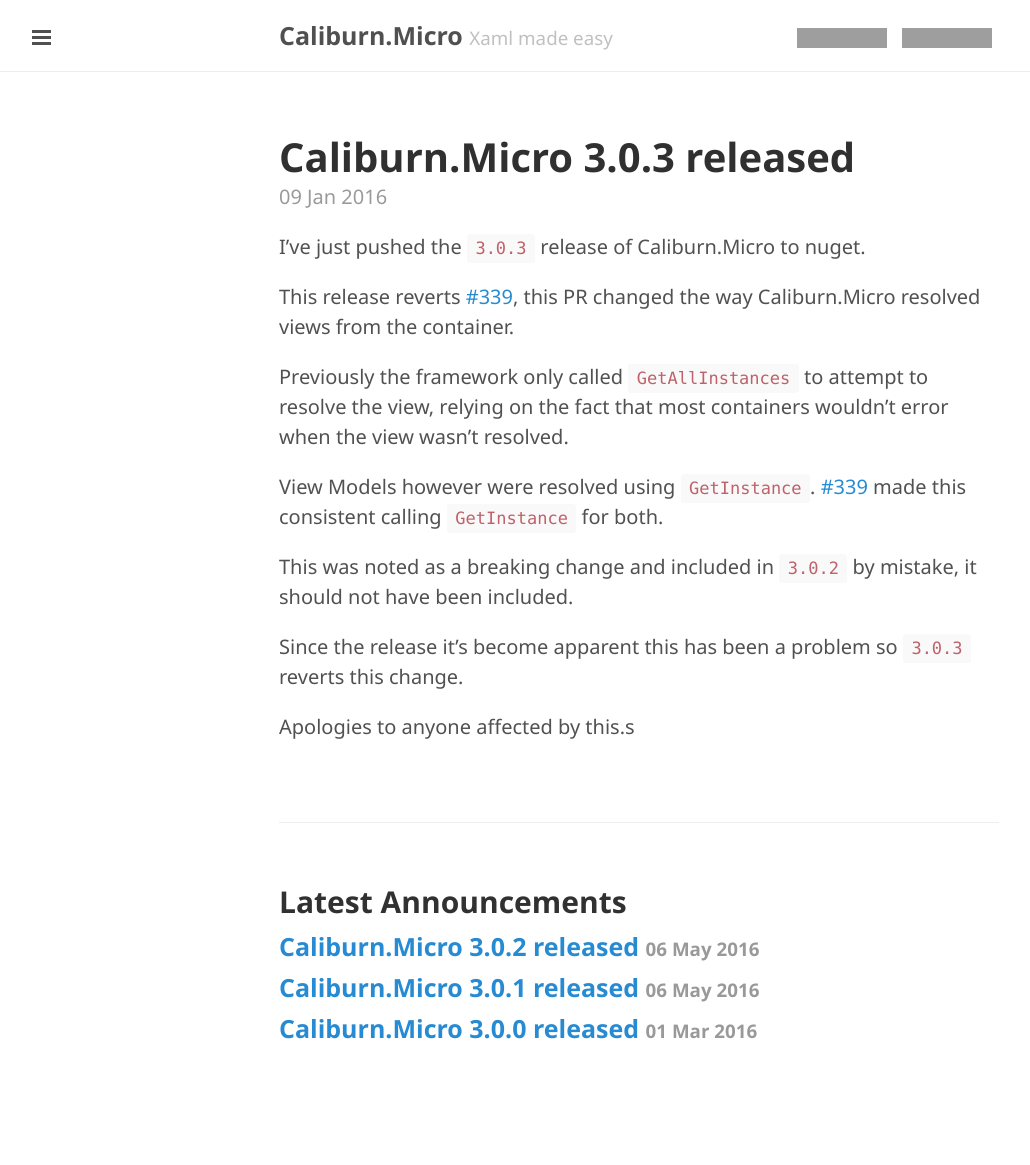
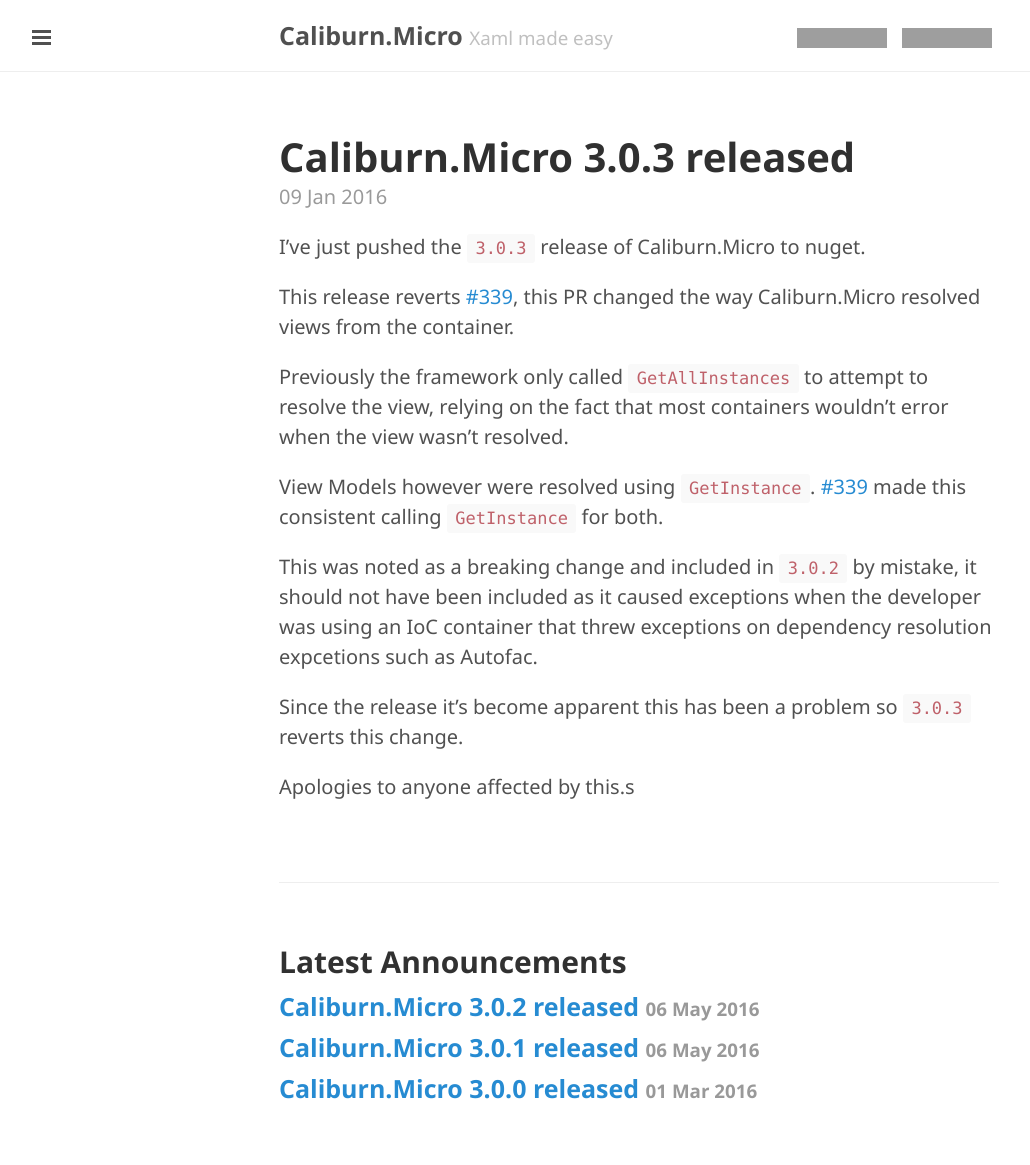
Before and after one commit to Caliburn-Micro/caliburn-micro.github.io, a Jekyll site: the page built from _posts/2016-01-09-3.03.md, in a window 1280 px wide. Shown: the whole page, without its empty margins (1-1031 px from the left). Built offline with Jekyll 4.4.1, drawn with Linux system fonts in a browser that asks for light colours; before the commit the page ends 1105 px from its top, so only the background shows below that; grey boxes are pictures that could not be loaded.

Commit message:
Added clarification

```diff
--- a/_posts/2016-01-09-3.03.md
+++ b/_posts/2016-01-09-3.03.md
@@ -11,7 +11,7 @@
 
 View Models however were resolved using `GetInstance`. [#339](https://github.com/Caliburn-Micro/Caliburn.Micro/pull/339) made this consistent calling `GetInstance` for both.
 
-This was noted as a breaking change and included in `3.0.2` by mistake, it should not have been included.
+This was noted as a breaking change and included in `3.0.2` by mistake, it should not have been included as it caused exceptions when the developer was using an IoC container that threw exceptions on dependency resolution expcetions such as Autofac.
 
 Since the release it's become apparent this has been a problem so `3.0.3` reverts this change.
 
```
